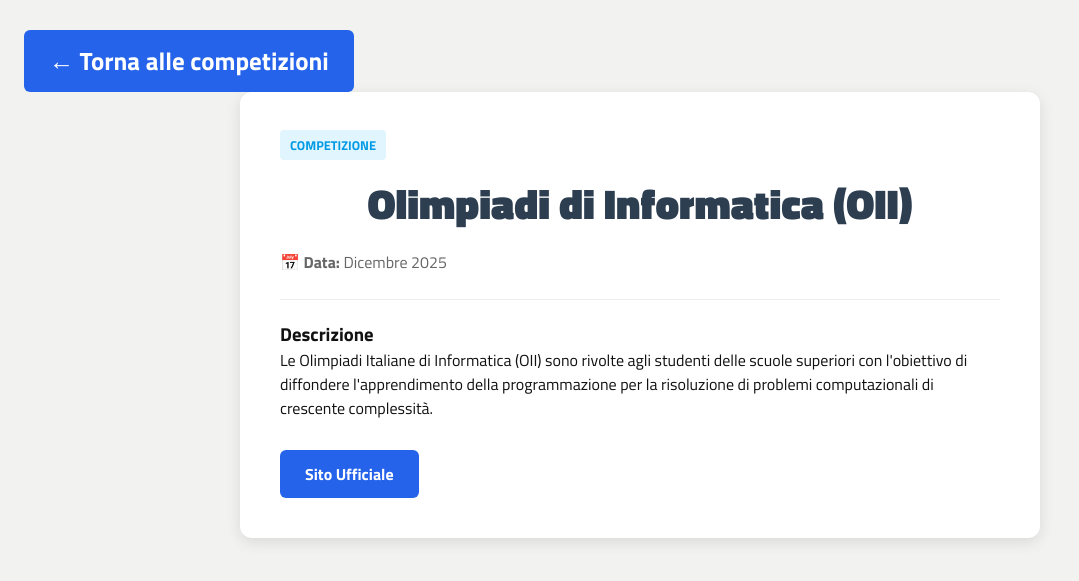
After one commit to Lxree0/IT_DEPARTMENT, a Flask app: page /competizione/1 in a window 1280 px wide. The commit adds this page. Shown: the top 581 px of the page, without its empty margins (0-1079 px from the left). Run offline with Flask 3, Linux system fonts and the light colour scheme.

Commit message:
finito veramente

```diff
--- a/app.py
+++ b/app.py
@@ -1,6 +1,13 @@
-from flask import Flask,render_template
+import json
+from flask import Flask,render_template, abort
 
 app = Flask(__name__)
+def carica_dati():
+    try:
+        with open('competizioni.json', 'r', encoding='utf-8') as f:
+            return json.load(f)
+    except FileNotFoundError:
+        return []
 
 @app.route("/")
 def home():
@@ -10,9 +17,20 @@ def home():
 def progetti():
     return render_template("progetti.html")
 
-@app.route("/competizioni")
+@app.route('/competizioni')
 def competizioni():
-    return render_template("competizioni.html")
+    competizioni = carica_dati()
+    return render_template('competizioni.html', competizioni=competizioni)
+
+@app.route('/competizione/<int:comp_id>')
+def dettaglio(comp_id):
+    competizioni = carica_dati()
+    gara = next((item for item in competizioni if item["id"] == comp_id), None)
+
+    if gara is None:
+        abort(404)
+
+    return render_template('dettaglio_comp.html', gara=gara)
 
 @app.route("/contatti")
 def contatti():
--- /dev/null
+++ b/competizioni.json
@@ -0,0 +1,30 @@
+[
+    {
+        "id": 1,
+        "titolo": "Olimpiadi di Informatica (OII)",
+        "descrizione": "Le Olimpiadi Italiane di Informatica (OII) sono rivolte agli studenti delle scuole superiori con l'obiettivo di diffondere l'apprendimento della programmazione per la risoluzione di problemi computazionali di crescente complessità.",
+        "data": "Dicembre 2025",
+        "link": "https://www.olimpiadi-informatica.it/"
+    },
+    {
+        "id": 2,
+        "titolo": "Olimpiadi di Informatica (OIS)",
+        "descrizione": "Le Olimpiadi di Informatica a Squadre sono una competizione rivolta agli studenti degli Istituti Secondari di Secondo Grado, che gareggiano in squadre di non più di 4 studenti (e con un massimo di 2 riserve) sfidandosi nel risolvere problemi informatici in Pascal, Python, Java (senza template), C, o C++.",
+        "data": "Dicembre 2025",
+        "link": "https://sites.google.com/aldini.istruzioneer.it/olimpiadi-informatica-squadre/homepage"
+    },
+    {
+        "id": 3,
+        "titolo": "OliCyber.it",
+        "descrizione": "Programma di competizioni mirato a favorire e incentivare l'avvicinamento degli studenti alle problematiche della cybersicurezza.",
+        "data": "Da Dicembre 2025 a Maggio 2026",
+        "link": "https://olicyber.it/"
+    },
+    {
+        "id": 4,
+        "titolo": "Hack the Code Challenge Teen",
+        "descrizione": "La Reply Hack the Code Challenge Teen Edition è una competizione online gratuita organizzata da Reply, rivolta specificamente a studenti delle scuole superiori di età compresa tra i 14 e i 19 anni.",
+        "data": "12 Marzo 2025",
+        "link": "https://challenges.reply.com/challenges/hack-the-code-teen/learn-train"
+    }
+]
--- a/static/style.css
+++ b/static/style.css
@@ -230,6 +230,74 @@ footer {
     font-size: 14px;
 }
 
+/* Container principale */
+.cont, .cont-dettaglio {
+    max-width: 800px;
+    margin: 0 auto;
+}
+
+/* Card per la lista (index.html) */
+.comp_card {
+    background: white;
+    padding: 20px;
+    border-radius: 8px;
+    margin-bottom: 20px;
+    box-shadow: 0 2px 5px rgba(0,0,0,0.1);
+    transition: transform 0.2s;
+}
+
+.card:hover {
+    transform: translateY(-3px);
+}
+
+/* Card dettaglio (dettaglio.html) */
+.card-dettaglio {
+    background: white;
+    padding: 40px;
+    border-radius: 12px;
+    box-shadow: 0 4px 15px rgba(0,0,0,0.1);
+}
+
+.badge {
+    background: #e1f5fe;
+    color: #039be5;
+    padding: 5px 10px;
+    border-radius: 4px;
+    font-size: 0.8rem;
+    font-weight: bold;
+    text-transform: uppercase;
+}
+
+h1 {
+    margin: 15px 0;
+    color: #2c3e50;
+}
+
+.info-meta {
+    margin-bottom: 25px;
+    color: #666;
+}
+
+.descrizione {
+    border-top: 1px solid #eee;
+    padding-top: 20px;
+}
+
+/* Bottoni */
+.btn-primary {
+    display: inline-block;
+    background: #2563eb;
+    color: white;
+    padding: 12px 25px;
+    border-radius: 6px;
+    text-decoration: none;
+    font-weight: bold;
+    margin-top: 30px;
+}
+
+.btn-primary:hover {
+    background: #1d4ed8;
+}
 
 /* --- CORREZIONE RESPONSIVE --- */
 
--- /dev/null
+++ b/templates/dettaglio_comp.html
@@ -0,0 +1,36 @@
+<!DOCTYPE html>
+<html lang="it">
+<head>
+    <meta charset="UTF-8">
+    <meta name="viewport" content="width=device-width, initial-scale=1.0">
+    <title>{{ gara.titolo }} - Reparto Informatica</title>
+    <link rel="stylesheet" href="{{ url_for('static', filename='style.css') }}">
+</head>
+<body>
+    <header>
+        <nav>
+            <a href="{{ url_for('competizioni') }}" class="btn-primary">← Torna alle competizioni</a>
+        </nav>
+    </header>
+
+    <main class="cont-dettaglio">
+        <article class="card-dettaglio">
+            <span class="badge">Competizione</span>
+            <h1>{{ gara.titolo }}</h1>
+
+            <div class="info-meta">
+                <p><strong>📅 Data:</strong> {{ gara.data }}</p>
+            </div>
+
+            <div class="descrizione">
+                <h3>Descrizione</h3>
+                <p>{{ gara.descrizione }}</p>
+            </div>
+
+            <div class="azioni">
+                <a href="{{ gara.link }}" target="_blank" class="btn-primary">Sito Ufficiale</a>
+            </div>
+        </article>
+    </main>
+</body>
+</html>
--- a/templates/home.html
+++ b/templates/home.html
@@ -18,6 +18,7 @@
         <nav>
             <a href="#" class="active">Home</a>
             <a href="{{url_for('progetti')}}">Progetti</a>
+            <a href="{{url_for('competizioni')}}">Competizioni</a>
             <a href="{{url_for('contatti')}}">Contatti</a>
         </nav>
     </header>
--- a/templates/progetti.html
+++ b/templates/progetti.html
@@ -19,6 +19,7 @@
         <nav>
             <a href="{{url_for('home')}}">Home</a>
             <a href="{{url_for('progetti')}}" class="active">Progetti</a>
+            <a href="{{url_for('competizioni')}}">Competizioni</a>
             <a href="{{url_for('contatti')}}">Contatti</a>
         </nav>
     </header>
```
Also changed, not shown: templates/competizioni.html (added, +34 -0 lines), templates/contatti.html (+7 -6 lines).
